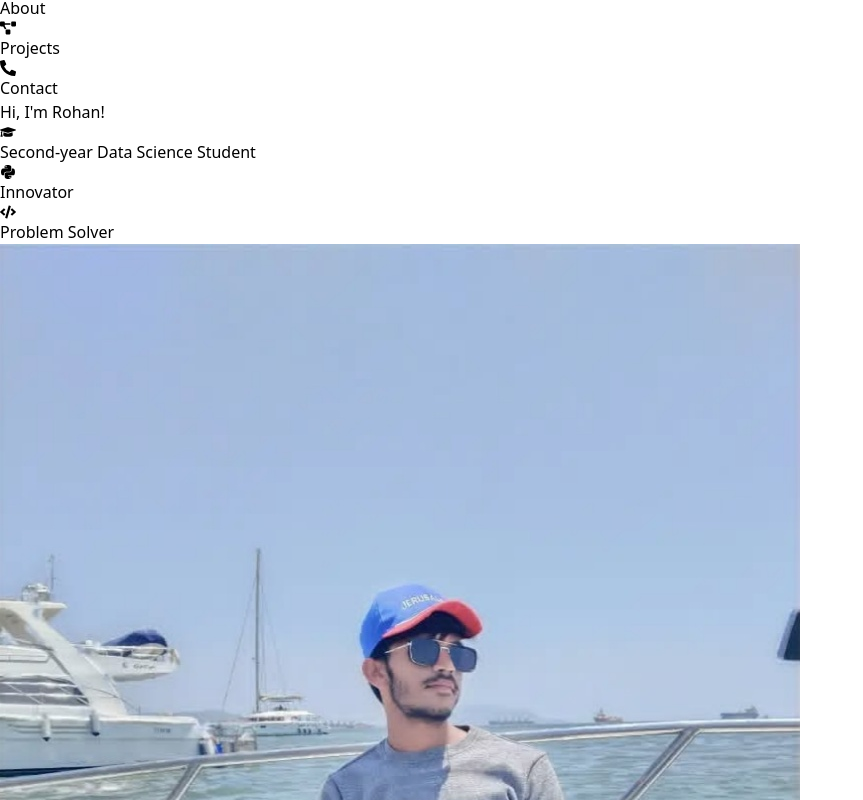
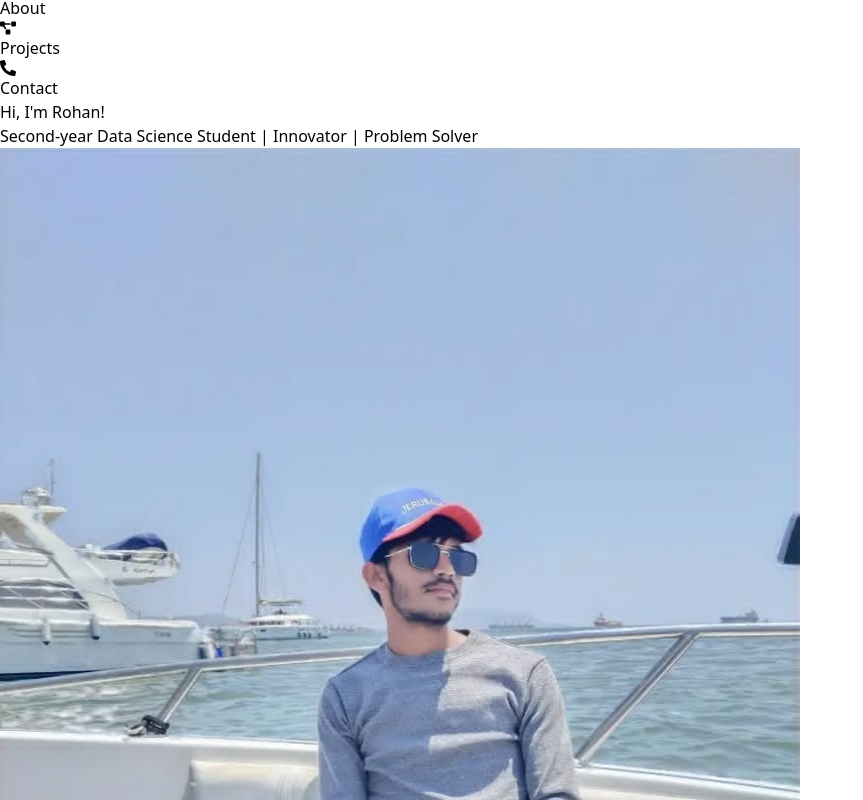
Before and after one commit to pawarrohan9302/Rohan-Portfolio-2025, a React (Vite) app: page /about in a window 1280 px wide. Shown: the part 1180-1980 px from the top of the page, without its empty margins (0-863 px from the left). Built offline with nearby package versions, Linux system fonts and the light colour scheme.

Commit message:
Prepare for deployment

```diff
--- a/src/Aboutpage.jsx
+++ b/src/Aboutpage.jsx
@@ -1,11 +1,13 @@
 import React, { useRef } from 'react';
 import html2pdf from 'html2pdf.js';
+// Importing icons
 import { FaGraduationCap, FaBriefcase, FaCode, FaPython, FaChartLine, FaHtml5, FaCss3Alt, FaJsSquare, FaReact, FaGithub, FaLinkedin, FaTwitter } from 'react-icons/fa';
 
 const Aboutpage = () => {
     const pageRef = useRef();
 
     const handleDownloadResume = () => {
+        // This triggers the download of the content inside the pageRef as a PDF
         const element = pageRef.current;
         html2pdf()
             .from(element)
@@ -15,25 +17,10 @@ const Aboutpage = () => {
     return (
         <div ref={pageRef} className="min-h-screen bg-gradient-to-r from-blue-900 via-purple-800 to-pink-600 text-white p-8">
             <div className="max-w-4xl mx-auto bg-black bg-opacity-70 rounded-lg p-10 shadow-xl glass-effect">
-
                 {/* Introduction Section */}
                 <div className="text-center mb-8">
                     <h2 className="text-5xl font-extrabold text-yellow-300 mb-4 neon-text animate-bounce">Hi, I'm Rohan!</h2>
-                    <p className="text-2xl text-gray-300 mb-4">
-                        <span className="flex justify-center items-center gap-2">
-                            <FaGraduationCap className="text-yellow-400" /> Second-year Data Science Student
-                        </span>
-                    </p>
-                    <p className="text-2xl text-gray-300 mb-4">
-                        <span className="flex justify-center items-center gap-2">
-                            <FaPython className="text-green-500" /> Innovator
-                        </span>
-                    </p>
-                    <p className="text-2xl text-gray-300 mb-4">
-                        <span className="flex justify-center items-center gap-2">
-                            <FaCode className="text-blue-400" /> Problem Solver
-                        </span>
-                    </p>
+                    <p className="text-2xl text-gray-300">Second-year Data Science Student | Innovator | Problem Solver</p>
                 </div>
 
                 {/* Personal Details Section */}
@@ -53,7 +40,7 @@ const Aboutpage = () => {
                     </div>
                 </div>
 
-                {/* Education Section */}
+                {/* Education Section: Seva Sadan */}
                 <div className="bg-gradient-to-r from-yellow-600 to-yellow-400 text-black rounded-lg p-6 mb-8 shadow-lg transform transition-transform duration-300 hover:scale-105 hover:shadow-2xl glass-effect">
                     <div className="text-center">
                         <h3 className="text-2xl font-semibold mb-2 animate-fade-in-down"><FaGraduationCap /> Seva Sadan Higher Secondary School</h3>
@@ -74,15 +61,23 @@ const Aboutpage = () => {
                     <h3 className="text-3xl font-semibold text-yellow-400 mb-4 text-center">My Journey</h3>
                     <div className="relative h-100 parallax">
                         <svg viewBox="0 0 700 300" className="w-full h-full">
+                            {/* Static Line Path */}
                             <line x1="50" y1="150" x2="650" y2="150" stroke="yellow" strokeWidth="6" />
+
+                            {/* Year Markers */}
                             <circle cx="50" cy="150" r="8" fill="yellow" />
                             <circle cx="200" cy="150" r="8" fill="yellow" />
                             <circle cx="350" cy="150" r="8" fill="yellow" />
                             <circle cx="650" cy="150" r="6" fill="yellow" />
+
+                            {/* Year Labels - Above Markers */}
                             <text x="50" y="120" fill="white" fontSize="20" textAnchor="middle">2023</text>
                             <text x="200" y="120" fill="white" fontSize="20" textAnchor="middle">2024</text>
                             <text x="350" y="120" fill="white" fontSize="20" textAnchor="middle">2025</text>
                             <text x="650" y="120" fill="white" fontSize="20" textAnchor="middle">2027</text>
+
+                            {/* Icons & Images */}
+                            {/* Walking Animation at 2023 */}
                             <circle cx="50" cy="125" r="15" fill="blue">
                                 <animate
                                     attributeName="cx"
@@ -92,17 +87,21 @@ const Aboutpage = () => {
                                     repeatCount="indefinite"
                                 />
                             </circle>
+
+                            {/* Standing Person Below 2024 with 2nd Year Label */}
                             <image
                                 x="180"
                                 y="160"
                                 width="40"
                                 height="60"
-                                href="public/rohan1.jpg"
+                                href="src/assets/rohan1.jpg"
                                 className="rounded-full"
                             />
                             <text x="200" y="230" fill="yellow" fontSize="18" textAnchor="middle">
                                 2nd Year pursuing
                             </text>
+
+                            {/* 1st Year Completed Icon Below 2023 */}
                             <image
                                 x="40"
                                 y="160"
@@ -114,6 +113,8 @@ const Aboutpage = () => {
                             <text x="100" y="150" fill="green" fontSize="19" textAnchor="middle">
                                 1st Year Completed
                             </text>
+
+                            {/* Adding Icons for HTML, CSS, JS, React */}
                             <text x="200" y="90" fill="yellow" fontSize="24" textAnchor="middle">
                                 <FaHtml5 />
                             </text>
@@ -172,14 +173,12 @@ const Aboutpage = () => {
 
                 {/* Resume Download */}
                 <div className="text-center">
-                    <a
-                        href="/path/to/your/resume.pdf"
-                        target="_blank"
-                        rel="noopener noreferrer"
+                    <button
+                        onClick={handleDownloadResume}
                         className="inline-block px-6 py-2 mt-4 text-lg text-white bg-yellow-400 hover:bg-yellow-500 rounded-lg shadow-lg"
                     >
-                        Download Resume
-                    </a>
+                        Download Resume as PDF
+                    </button>
                 </div>
             </div>
         </div>
```
